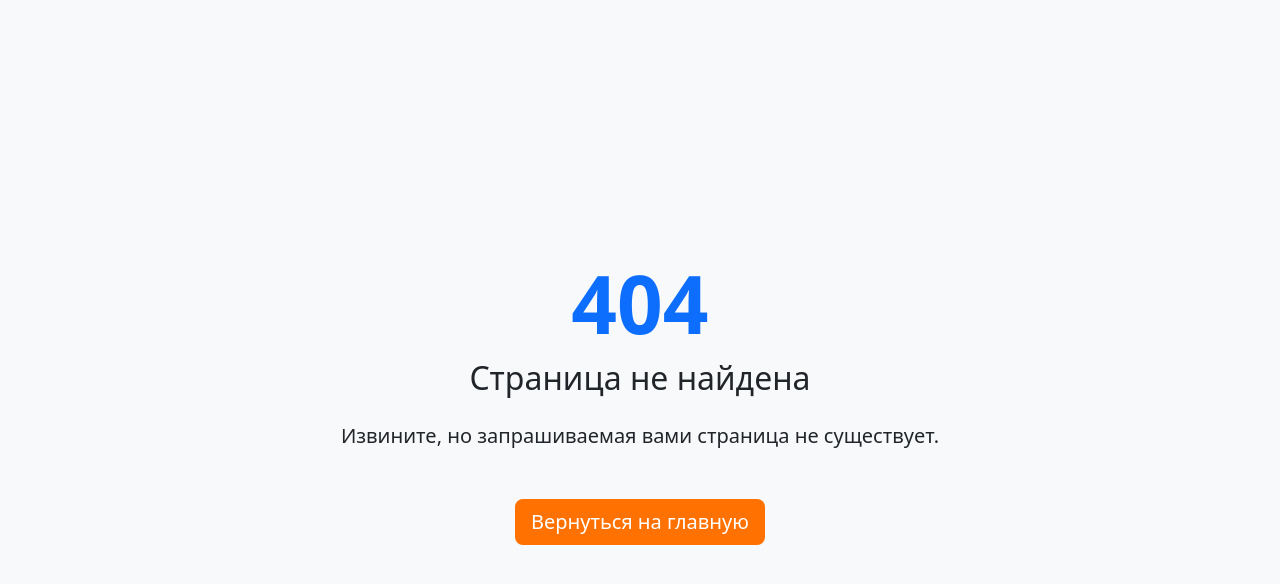
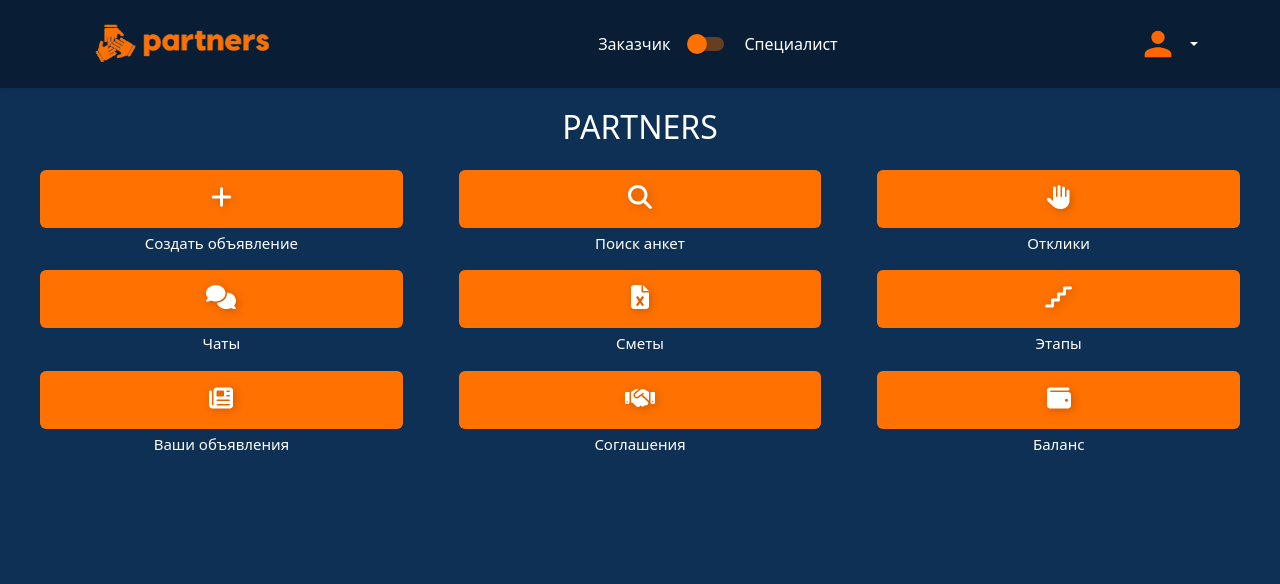
Before and after one commit to vostrexxx/PurePartrners, a React (Vite) app in the folder PPartners/: page /new-main in a window 1280 px wide. Before the commit this address had no page. Shown: the top 584 px of the page. Built offline with nearby package versions, Linux system fonts and the light colour scheme.

Commit message:
from work to home

```diff
--- a/PPartners/src/App.jsx
+++ b/PPartners/src/App.jsx
@@ -26,6 +26,8 @@ import 'bootstrap-icons/font/bootstrap-icons.css';
 
 import NotAuthTopBar from './Components/Pages/TopBar/NotAuthTopBar'
 import { ToastProvider } from './Components/Notification/ToastContext';
+
+import NewMain from './Components/Struct/NewMain'
 
 import './App.css'
 global.global = global;
@@ -59,6 +61,10 @@ const App = () => {
           <Route path="/balance" element={< BalancePage />} />
           <Route path="/NotAuthTopBar" element={< NotAuthTopBar />} />
 
+
+          <Route path="/new-main" element={< NewMain />} />
+
+
           <Route path="*" element={<NotFoundPage />} />
         </Routes>
       </Router>
--- /dev/null
+++ b/PPartners/src/Components/Struct/NewMain.jsx
@@ -0,0 +1,90 @@
+import React, { useEffect, useState } from 'react';
+import { useParams, useNavigate } from 'react-router-dom';
+import TopBar from '../../Components/Pages/TopBar/TopBar'
+import { useProfile } from '../Context/ProfileContext';
+import { Container, Row, Col, Nav, Tab, Button } from "react-bootstrap";
+import './Struct.css'
+import { FontAwesomeIcon } from '@fortawesome/react-fontawesome';
+
+import {
+    faPlus,
+    faSearch,
+    faHand,
+    faHandshake,
+    faWallet,
+    faComments,
+    faNewspaper,
+    faStairs,
+    faFileExcel
+} from '@fortawesome/free-solid-svg-icons'
+const NewMain = () => {
+    const [chatPreviews, setChatPreviews] = useState([]);
+    const getAuthToken = () => localStorage.getItem('authToken');
+    let url = localStorage.getItem('url');
+    const { isSpecialist } = useProfile();
+    const navigate = useNavigate();
+
+    return (
+        <div style={{ display: "flex", flexDirection: "column", height: "100vh" }}>
+            <TopBar />
+            <Container fluid className="BG" style={{ flex: 1, padding: "20px" }}>
+                <Row className="justify-content-center">
+                    <Col xs={12} md={10} lg={8}>
+                        <h2 className="text-center mb-4 text-white">PARTNERS</h2>
+                    </Col>
+                </Row>
+
+                <Row className="justify-content-center g-3">
+                    <Col xs={4} className="button-container">
+                        <Button className='main-button'> <FontAwesomeIcon className='main-icon' icon={faPlus} /> </Button>
+                        <div className='under-button-text'>Создать {isSpecialist ? ("анкету") : ("объявление")}</div>
+                    </Col>
+                    <Col xs={4} className="button-container">
+                        <Button className='main-button'><FontAwesomeIcon className='main-icon' icon={faSearch} /> </Button>
+                        <div className='under-button-text'>Поиск {!isSpecialist ? ("анкет") : ("объявлений")}</div>
+
+                    </Col>
+                    <Col xs={4} className="button-container">
+                        <Button className='main-button'><FontAwesomeIcon className='main-icon' icon={faHand} /> </Button>
+                        <div className='under-button-text'>Отклики</div>
+                    </Col>
+
+                    <Col xs={4} className="button-container">
+                        <Button className='main-button'><FontAwesomeIcon className='main-icon' icon={faComments} /> </Button>
+
+                        <div className='under-button-text'>Чаты</div>
+
+                    </Col>
+                    <Col xs={4} className="button-container">
+                        <Button className='main-button'><FontAwesomeIcon className='main-icon' icon={faFileExcel} /> </Button>
+                        <div className='under-button-text'>Сметы</div>
+
+                    </Col>
+                    <Col xs={4} className="button-container">
+                        <Button className='main-button'><FontAwesomeIcon className='main-icon' icon={faStairs} /> </Button>
+                        <div className='under-button-text'>Этапы</div>
+
+                    </Col>
+
+                    <Col xs={4} className="button-container">
+                        <Button className='main-button'><FontAwesomeIcon className='main-icon' icon={faNewspaper} /> </Button>
+                        <div className='under-button-text'>Ваши {isSpecialist ? ("анкеты") : ("объявления")}</div>
+
+                    </Col>
+                    <Col xs={4} className="button-container">
+                        <Button className='main-button'><FontAwesomeIcon className='main-icon' icon={faHandshake} /> </Button>
+                        <div className='under-button-text'>Соглашения</div>
+
+                    </Col>
+                    <Col xs={4} className="button-container">
+                        <Button className='main-button'><FontAwesomeIcon className='main-icon' icon={faWallet} /> </Button>
+                        <div className='under-button-text'>Баланс</div>
+
+                    </Col>
+                </Row>
+            </Container>
+        </div>
+    );
+};
+
+export default NewMain;
--- /dev/null
+++ b/PPartners/src/Components/Struct/Struct.css
@@ -0,0 +1,43 @@
+.button-container {
+    display: flex;
+    flex-direction: column;
+    align-items: center;
+}
+
+.main-button {
+    padding: 15px 30px;
+    font-size: 18px;
+    width: 90%;
+}
+
+.under-button-text {
+    color: white;
+    margin-top: 1%;
+    font-size: 15px;
+    text-align: center;
+}
+
+.main-icon {
+    /* Размер иконки */
+    font-size: 24px;
+    /* Альтернатива: width/height (для SVG) */
+
+    /* Цвет */
+    /* color: #3498db; */
+    /* Синий (можно использовать HEX, RGB, названия) */
+
+    /* Отступы */
+    /* margin: 8px;
+    padding: 4px; */
+
+    /* Анимация и эффекты */
+    transition: all 0.3s ease;
+    /* transform: rotate(15deg); */
+    /* Поворот */
+
+    /* Курсор */
+    cursor: pointer;
+
+    /* Тень (если нужно) */
+    filter: drop-shadow(2px 2px 4px rgba(0, 0, 0, 0.2));
+}
```
